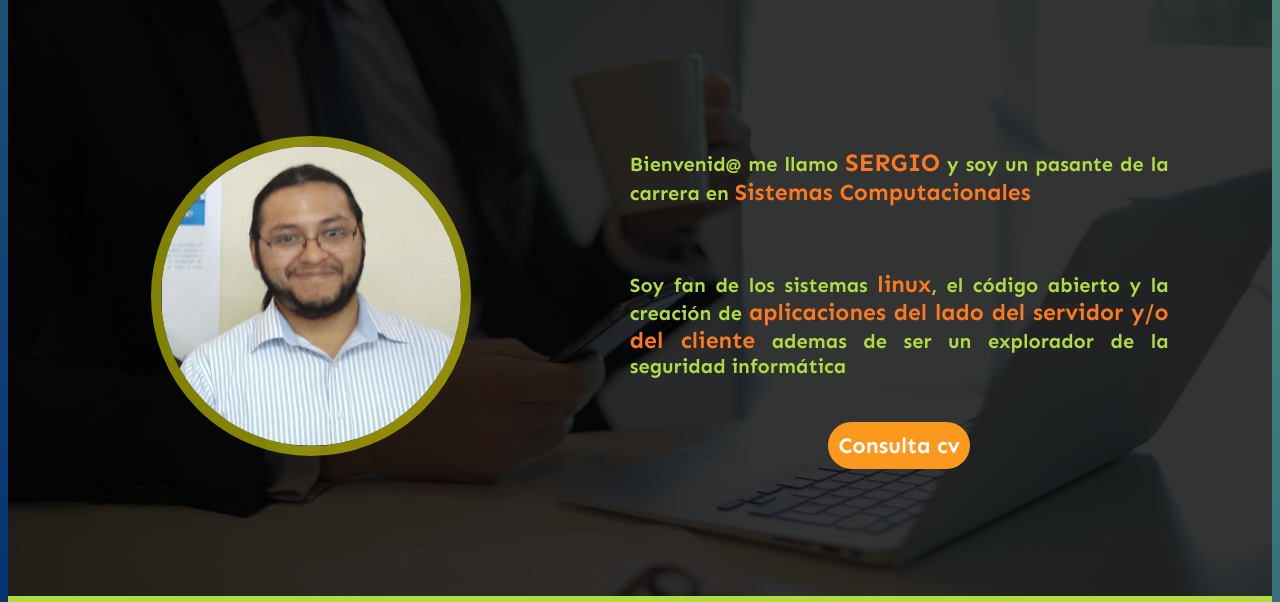
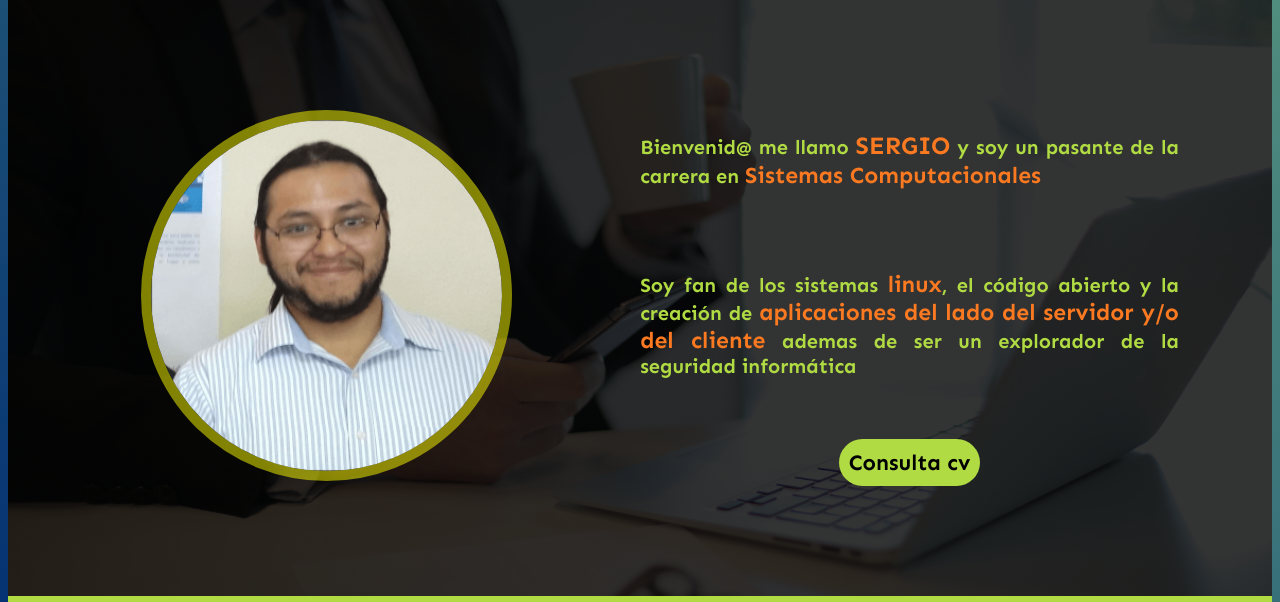
Before and after one commit to SergioRodRam/Portafolio, a plain HTML site: page index.html in a window 1280 px wide. Shown: the part 79-681 px from the top of the page. Drawn offline with Linux system fonts and the light colour scheme; a web font is replaced by a local one.

Commit message:
Se actualizo el color de los botones

```diff
--- a/css/style.css
+++ b/css/style.css
@@ -252,6 +252,7 @@ button{
 }
 
 .contenedor-logo{
+    width: 100%;
     margin: .5rem;
 }
 
@@ -348,7 +349,7 @@ button{
 }
 
 .foto-perfil{
-    width: 30rem;
+    width: 100%;
     height: auto;
 
     border: 1rem solid rgb(255, 255, 0, 50%);
@@ -373,10 +374,10 @@ button{
 }
 
 .btn{
-    background-color: var(--hover_fondo);
+    background-color: var(--fondo-fuerte);
     border-radius: 2.5rem;
 
-    color: var(--texto-primario2);
+    color: var(--texto-primario);
 
     padding: 1rem;
 }
```
Also changed, not shown: contacto.html (+0 -1 lines), index.html (+0 -2 lines), portafolio.html (+3 -2 lines), sobre-mi.html (+1 -65 lines).
